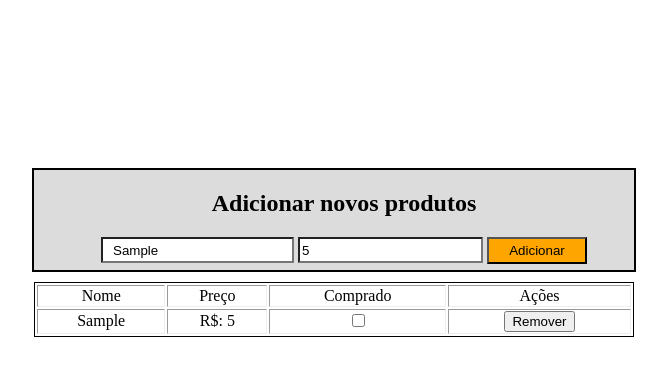
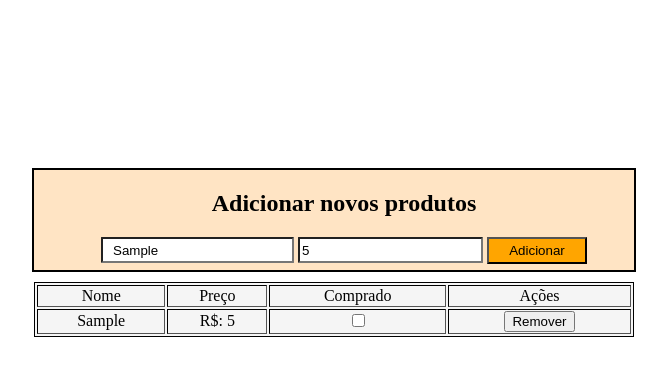
Before and after one commit to Sr1515/Js-Exercises, a plain HTML site: page lista4/index.html in a window 1280 px wide. Both pictures are taken after typing "Sample", "5" into the empty fields and a click on the button "Adicionar". Shown: the whole page, without its empty margins (306-973 px from the left). Drawn offline with Linux system fonts and the light colour scheme.

Commit message:
Atividade 4 com algumas modificações nas funções

```diff
--- a/lista4/index.js
+++ b/lista4/index.js
@@ -1,4 +1,4 @@
-import {Item, adicionarItem, removerItem, marcarItem, listar} from './modulos/lista.js';
+import {Item, adicionarItem, removerItem, marcarItem, listar, retornaElemento} from './modulos/lista.js';
 
 window.addEventListener("load", function (){
     const botao = document.getElementById("botao");
@@ -34,7 +34,7 @@ window.addEventListener("load", function (){
         list.forEach(element => {
             /* pega o nome da chave e pega o objeto com o nome e
             retorna o objeto convertido para poder ser utilizado */
-            const item = JSON.parse(localStorage.getItem(element));
+            const item = retornaElemento(element);
 
             // cria os elementos de linha para ser adiciona na tabela
             const elemento = document.createElement("tr");
--- a/lista4/modulos/lista.js
+++ b/lista4/modulos/lista.js
@@ -24,20 +24,31 @@ const removerItem = item => {
     localStorage.removeItem(item);
 }
 
+/* pega uma chave do localStorage passada pra ela e retorna seus valores */
+const retornaElemento = item => {
+    return JSON.parse(localStorage.getItem(item));
+ }
+
+/* função responsável por modificar o estado do item pra false */
+const desmarcarItem = item => {
+    item.comprado = false;
+    adicionarItem(item);
+}
+
 /* função responsável por receber o nome de uma chave pega esse objeto do localStorage
 e converter para ser modificado, depois verifica se o campo produto.comprado está falso ou true
 trocando seus valores cada vez que a função é chamada, depois chama a função adicionarItem que joga o
 resultado no localStorage novamente*/
 const marcarItem = item => {
-    let produto = JSON.parse(localStorage.getItem(item));
+    let produto = retornaElemento(item);
     if (produto.comprado == false){
         produto.comprado = true;
         adicionarItem(produto);
-    }else {
-        produto.comprado = false;
-        adicionarItem(produto);
+    } else {
+        desmarcarItem(produto);
     }
 }
+
 
 /* função responsável por adicionar e retornar uma lista de keys presentes no localStorage*/
 const listar = () => {
@@ -50,5 +61,7 @@ const listar = () => {
 };
 
 
+
+
 // responsável por exportar as funções implementadas
-export {Item, adicionarItem, removerItem, marcarItem, listar};
+export {Item, adicionarItem, removerItem, marcarItem, listar, retornaElemento};
--- a/lista4/style.css
+++ b/lista4/style.css
@@ -14,7 +14,7 @@
     border:solid 2px;
     width: 600px;
     height: 100px;
-    background-color: gainsboro;
+    background-color: bisque;
 }
 
 #nomeProduto {
@@ -42,7 +42,8 @@
 
 
 #tabela {
-    border:solid 1px;
+    background-color: whitesmoke;
+    border:solid 1px black;
     width: 600px;
     height: 50px;
 }
```
